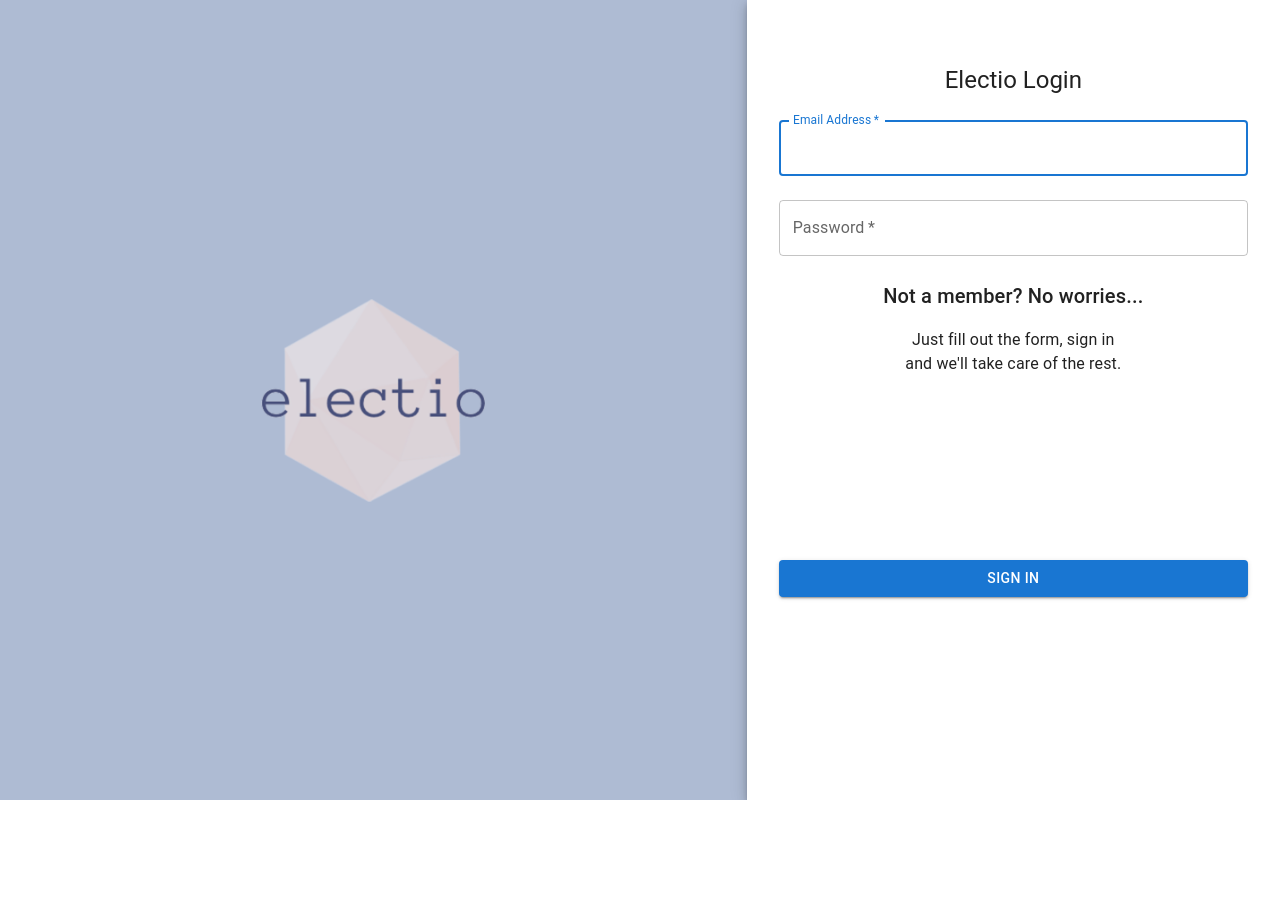
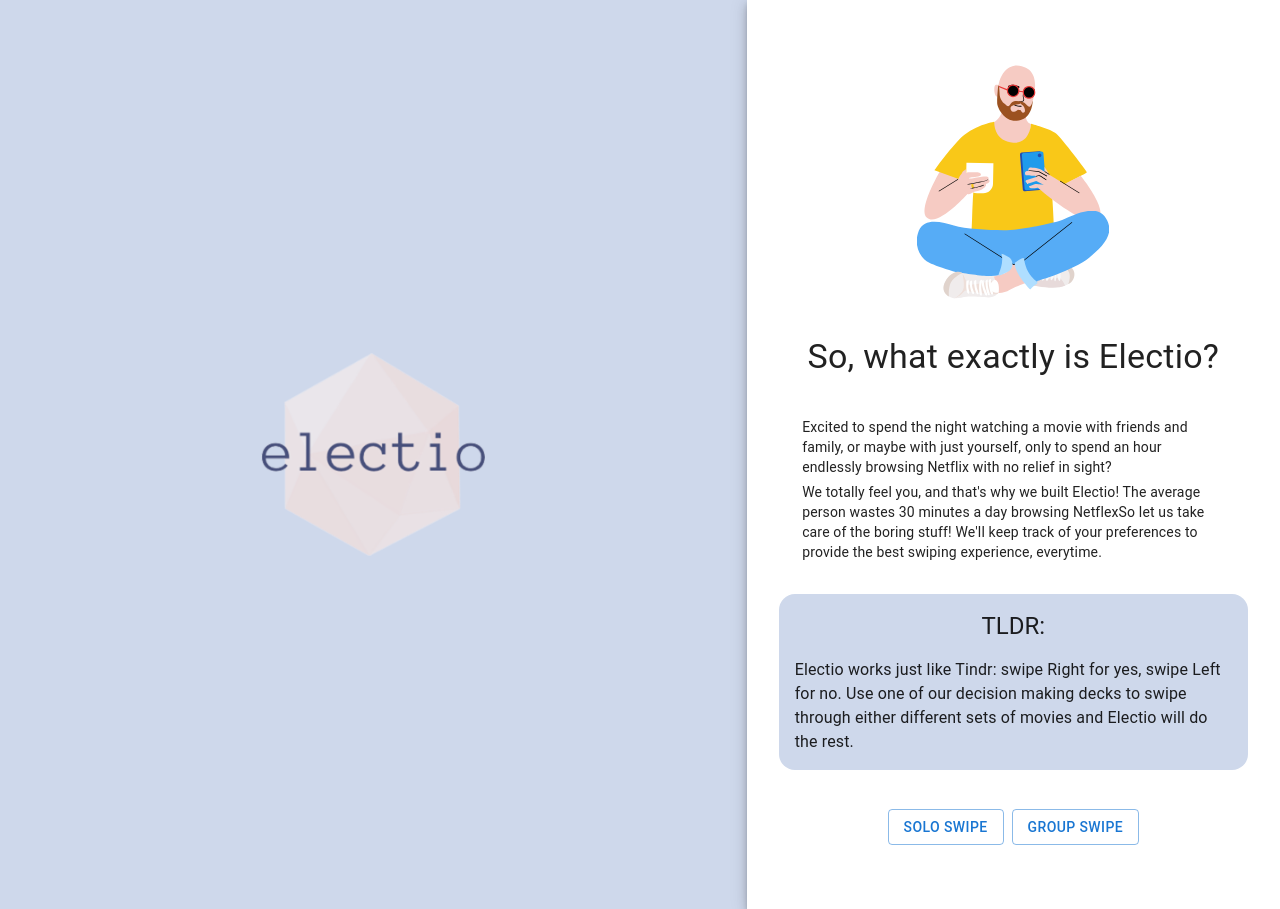
Before and after one commit to nar2163/electio-app, a React (Create React App) app in the folder frontend/: page /loginPage in a window 1280 px wide. Before the commit the page ends 800 px from the top, so only its background shows below. Built offline with nearby package versions, Linux system fonts and the light colour scheme.

Commit message:
fixed landing page

```diff
--- a/frontend/src/App.tsx
+++ b/frontend/src/App.tsx
@@ -3,7 +3,7 @@
 import Home from './components/home/home'
 import './App.css'
 import MainPage from './components/main-page/main-page'
-import LoginPage from './components/login-page/login-page'
+import LoginPage from './components/landing-page/landing-page'
 
 function App() {
   return (
--- /dev/null
+++ b/frontend/src/components/electio-card/electio-card.tsx
@@ -0,0 +1,44 @@
+import * as React from 'react'
+import Card from '@mui/material/Card'
+import CardActions from '@mui/material/CardActions'
+import CardContent from '@mui/material/CardContent'
+import CardMedia from '@mui/material/CardMedia'
+import Button from '@mui/material/Button'
+import Typography from '@mui/material/Typography'
+
+export interface ElectioCardProps {
+  cardTitle: string
+  imgSrc?: string
+  textContent?: string[]
+  children?: JSX.Element
+}
+
+export const ElectioCard: React.FC<ElectioCardProps> = ({
+  cardTitle,
+  imgSrc,
+  textContent,
+  children,
+}: ElectioCardProps) => {
+  return (
+    <Card>
+      {imgSrc && (
+        <CardMedia
+          sx={{ height: '30rem', objectFit: 'overflow' }}
+          image={imgSrc}
+          title="main-card-title"
+        />
+      )}
+      <CardContent>
+        <Typography gutterBottom variant="h5" component="div">
+          So what exactly is Electio?
+        </Typography>
+        <Typography variant="body2" color="text.secondary"></Typography>
+      </CardContent>
+      <CardActions>
+        {children}
+        <Button size="small">Share</Button>
+        <Button size="small">Learn More</Button>
+      </CardActions>
+    </Card>
+  )
+}
--- a/frontend/src/components/home/home.tsx
+++ b/frontend/src/components/home/home.tsx
@@ -9,7 +9,7 @@
   const navigate = useNavigate()
 
   const handleOnClick = () => {
-    navigate('/loginPage')
+    navigate('/landingPage')
   }
 
   return (
--- /dev/null
+++ b/frontend/src/components/landing-page/landing-page.tsx
@@ -0,0 +1,114 @@
+//template for login page taken from https://github.com/mui/material-ui/blob/v5.11.9/docs/data/material/getting-started/templates/sign-in-side/SignInSide.js
+
+import * as React from 'react'
+import { useNavigate } from 'react-router-dom'
+
+import Button from '@mui/material/Button'
+import CssBaseline from '@mui/material/CssBaseline'
+import TextField from '@mui/material/TextField'
+import Paper from '@mui/material/Paper'
+import Grid from '@mui/material/Grid'
+import Typography from '@mui/material/Typography'
+import { Box, createTheme, ThemeProvider } from '@mui/material'
+
+import ElectioLogoWithText from '../../assets/ElectioLogo-WithText.png'
+import ManOnPhone from '../../assets/ManOnPhone.svg'
+import { ElectioCard } from '../electio-card/electio-card'
+
+const theme = createTheme()
+
+const LANDING_PAGE_COPY = [
+  'Excited to spend the night watching a movie with friends and family, or maybe with just yourself, only to spend an hour endlessly browsing Netflix with no relief in sight?',
+  "We totally feel you, and that's why we built Electio! The average person wastes 30 minutes a day browsing NetflexSo let us take care of the boring stuff! We'll keep track of your preferences to provide the best swiping experience, everytime.",
+]
+
+const LANDING_PAGE_FOOTER_COPY =
+  'Electio works just like Tindr: swipe Right for yes, swipe Left for no. Use one of our decision making decks to swipe through either different sets of movies and Electio will do the rest.'
+
+function LandingPage() {
+  const navigate = useNavigate()
+
+  const handleSubmit = (event: React.BaseSyntheticEvent) => {
+    event.preventDefault()
+    const data = new FormData(event.target)
+    console.log({
+      email: data.get('email'),
+      password: data.get('password'),
+    })
+    //check login against data in server
+    //test
+
+    navigate('/mainPage')
+  }
+
+  return (
+    <ThemeProvider theme={theme}>
+      <Grid container component="main" sx={{ height: '100vh' }}>
+        <CssBaseline />
+        <Grid
+          item
+          xs={false}
+          sm={4}
+          md={7}
+          sx={{
+            backgroundImage: `url(${ElectioLogoWithText})`,
+            backgroundRepeat: 'no-repeat',
+            backgroundColor: '#ced8eb',
+            backgroundSize: '30%',
+            backgroundPosition: 'center',
+          }}
+        />
+        <Grid item xs={12} sm={8} md={5} component={Paper} elevation={6} square>
+          <Box
+            sx={{
+              my: 8,
+              mx: 4,
+              display: 'flex',
+              flexDirection: 'column',
+              alignItems: 'center',
+            }}
+          >
+            <img
+              src={ManOnPhone}
+              style={{ height: '15rem', marginBottom: '2rem' }}
+              alt={'man-on-phone'}
+            />
+            <Box sx={{ width: '90%' }}>
+              <Typography variant="h4">So, what exactly is Electio?</Typography>
+              <br></br>
+              <div style={{ textAlign: 'left', marginBottom: '2rem' }}>
+                {LANDING_PAGE_COPY.map((paragraph: string) => {
+                  return (
+                    <Typography variant="body2" gutterBottom>
+                      {paragraph}
+                    </Typography>
+                  )
+                })}
+              </div>
+            </Box>
+            <Box
+              sx={{
+                backgroundColor: '#ced8eb',
+                borderRadius: '1rem',
+                padding: '1rem',
+              }}
+            >
+              <Typography variant="h5" sx={{ marginBottom: '1rem' }}>
+                TLDR:
+              </Typography>
+              <Typography variant="body1" textAlign="left">
+                {LANDING_PAGE_FOOTER_COPY}
+              </Typography>
+            </Box>
+            <div style={{marginTop: '2.25rem' }}>
+              <Button variant='outlined' style={{marginRight: '.5rem'}}>solo swipe</Button>
+              <Button variant='outlined'>group swipe</Button>
+            </div>
+          </Box>
+        </Grid>
+      </Grid>
+    </ThemeProvider>
+  )
+}
+
+export default LandingPage
--- a/frontend/src/components/login-page/login-page.tsx
+++ /dev/null
@@ -1,118 +0,0 @@
-//template for login page taken from https://github.com/mui/material-ui/blob/v5.11.9/docs/data/material/getting-started/templates/sign-in-side/SignInSide.js
-
-import * as React from 'react'
-import Button from '@mui/material/Button'
-import CssBaseline from '@mui/material/CssBaseline'
-import TextField from '@mui/material/TextField'
-import Paper from '@mui/material/Paper'
-import Grid from '@mui/material/Grid'
-import Typography from '@mui/material/Typography'
-import { createTheme, ThemeProvider } from '@mui/material/styles'
-import { Box, Checkbox, FormControlLabel, FormGroup } from '@mui/material'
-import ElectioLogoWithText from '../../assets/ElectioLogo-WithText.png'
-import { useNavigate } from 'react-router-dom'
-
-const theme = createTheme()
-
-function LoginPage() {
-  const navigate = useNavigate()
-
-  const handleSubmit = (event: React.BaseSyntheticEvent) => {
-    event.preventDefault()
-    const data = new FormData(event.target)
-    console.log({
-      email: data.get('email'),
-      password: data.get('password'),
-    })
-    //check login against data in server
-    //test
-
-    navigate('/mainPage')
-  }
-
-  return (
-    <ThemeProvider theme={theme}>
-      <Grid container component="main" sx={{ height: '100vh' }}>
-        <CssBaseline />
-        <Grid
-          item
-          xs={false}
-          sm={4}
-          md={7}
-          sx={{
-            backgroundImage: `url(${ElectioLogoWithText})`,
-            backgroundRepeat: 'no-repeat',
-            backgroundColor: '#aebbd3',
-            backgroundSize: '30%',
-            backgroundPosition: 'center',
-          }}
-        />
-        <Grid item xs={12} sm={8} md={5} component={Paper} elevation={6} square>
-          <Box
-            sx={{
-              my: 8,
-              mx: 4,
-              display: 'flex',
-              flexDirection: 'column',
-              alignItems: 'center',
-            }}
-          >
-            <Typography component="h1" variant="h5">
-              Electio Login
-            </Typography>
-            <Box
-              component="form"
-              noValidate
-              sx={{ mt: 1 }}
-              onSubmit={handleSubmit}
-            >
-              <TextField
-                margin="normal"
-                required
-                fullWidth
-                id="email"
-                label="Email Address"
-                name="email"
-                autoComplete="email"
-                autoFocus
-              />
-              <TextField
-                margin="normal"
-                required
-                fullWidth
-                name="password"
-                label="Password"
-                type="password"
-                id="password"
-                autoComplete="current-password"
-              />
-              <Typography
-                component="h2"
-                variant="h6"
-                style={{ marginTop: '1rem' }}
-              >
-                Not a member? No worries...
-              </Typography>
-              <Typography component="h1" style={{ marginTop: '1rem' }}>
-                Just fill out the form, sign in <br></br> and we'll take care of
-                the rest.
-              </Typography>
-              <p style={{ fontSize: '10rem' }}></p>
-              <Button
-                type="submit"
-                fullWidth
-                variant="contained"
-                sx={{ mt: 3, mb: 2 }}
-                value={'sign_in'}
-              >
-                Sign In
-              </Button>
-            </Box>
-          </Box>
-        </Grid>
-      </Grid>
-    </ThemeProvider>
-  )
-}
-
-export default LoginPage
--- a/frontend/src/components/main-page/main-page.tsx
+++ b/frontend/src/components/main-page/main-page.tsx
@@ -22,7 +22,11 @@
       // leave undefined to register as error
     }
   }
-  return <div>{data && data[0].data}</div>
+  return (
+    <div data-testid="main-page-content">
+      <div>{data && data[0].data}</div>
+    </div>
+  )
 }
 
 export default MainPage
```
Also changed, not shown: frontend/src/assets/ManOnPhone.svg (added).
